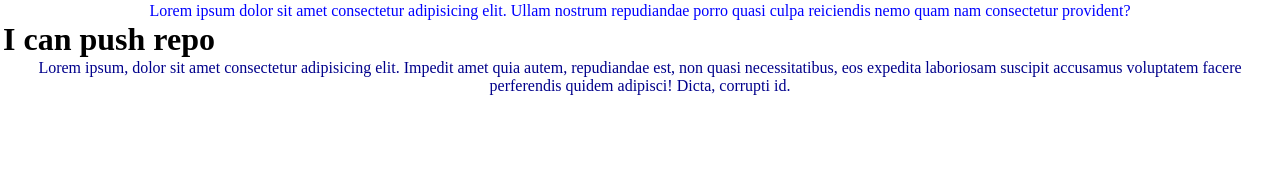
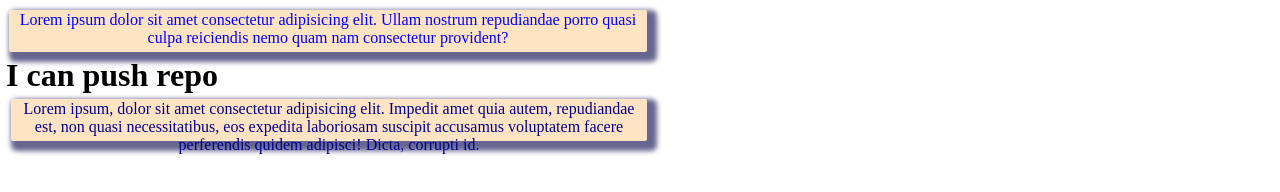
Before and after one commit to jabedahmed01/my-first-repo, a plain HTML site: page index.html in a window 1280 px wide. Drawn offline with Linux system fonts and the light colour scheme.

Commit message:
style change

```diff
--- a/style/style.css
+++ b/style/style.css
@@ -1,7 +1,16 @@
 *{
-    margin: 1px;
+    margin: 1px 2px;
+    margin-top: 5px;
 }
 p{
     color: darkblue;
     text-align: center;
+    height: 40px;
+    width: 50%;
+    padding: 1px;
+    border: 2px;
+    background-color: bisque;
+    margin: 5px;
+    border-radius: 2px;
+    box-shadow: 5px 5px 5px 5px rgb(102, 102, 144);
 }
```
